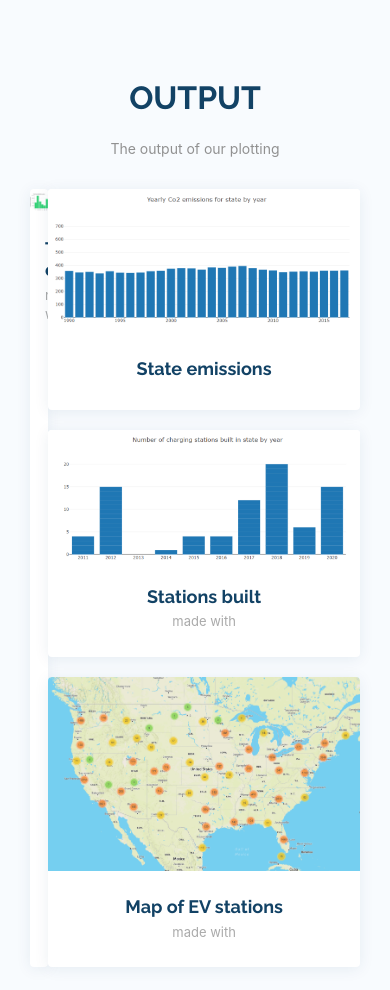
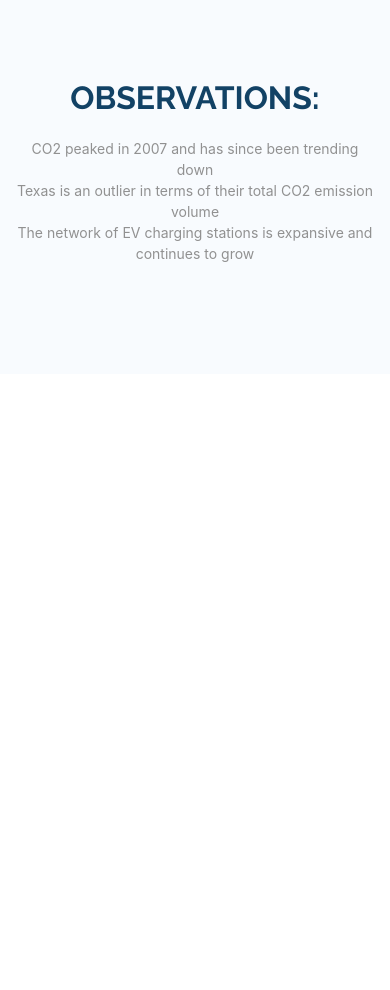
Before and after one commit to allychau/visualize_me_captain, a website with bundled scripts: page templates/index.html in a window 390 px wide. Shown: the part 4340-5330 px from the top of the page. After the commit the page ends 4714 px from the top, so only its background shows below. Built offline with nearby package versions, Linux system fonts and the light colour scheme; files whose address does not match are found by name; a web font is replaced by a local one.

Commit message:
Update index.html

```diff
--- a/templates/index.html
+++ b/templates/index.html
@@ -208,56 +208,12 @@
       <div class="container" data-aos="fade-up">
 
         <div class="section-title">
-          <h2>Output</h2>
-          <p>The output of our plotting </p>
+          <h2>Observations:</h2>
+          <p>CO2 peaked in 2007 and has since been trending down </p>
+          <p>Texas is an outlier in terms of their total CO2 emission volume</p>
+          <p>The network of EV charging stations is expansive and continues to grow</p>
+
         </div>
-
-        <div class="col-lg-3 col-md-6 d-flex align-items-stretch" data-aos="fade-up" data-aos-delay="300">
-          <div class="member">
-            <div class="member-img">
-              <img src="../static/img/team/test_image2.jpg" class="img-fluid" alt="">
-            </div>
-            <div class="member-info">
-              <h4>Third chart<br></h4>
-              <span>made with </span>
-            </div>
-          </div>
-
-        <div class="row">
-          <div class="col-lg-3 col-md-6 d-flex align-items-stretch" data-aos="fade-up" data-aos-delay="100">
-            <div class="member">
-              <div class="member-img">
-                <img src="../static/img/team/California_emissions.png" class="img-fluid" alt="">
-              </div>
-
-              <div class="member-info">
-                <h4>State emissions<br></h4>
-              </div>
-            </div>
-          </div>
-
-          <div class="col-lg-3 col-md-6 d-flex align-items-stretch" data-aos="fade-up" data-aos-delay="200">
-            <div class="member">
-              <div class="member-img">
-                <img src="../static/img/team/alabama_stations.png" class="img-fluid" alt="">
-              </div>
-              <div class="member-info">
-                <h4>Stations built<br></h4>
-                <span>made with </span>
-              </div>
-            </div>
-          </div>
-
-          <div class="col-lg-3 col-md-6 d-flex align-items-stretch" data-aos="fade-up" data-aos-delay="300">
-            <div class="member">
-              <div class="member-img">
-                <img src="../static/img/team/stations_map.png" class="img-fluid" alt="">
-              <div class="member-info">
-                <h4>Map of EV stations<br></h4>
-                <span>made with </span>
-              </div>
-            </div>
-          </div>
 
 
     </section><!-- End Team Section -->
```
